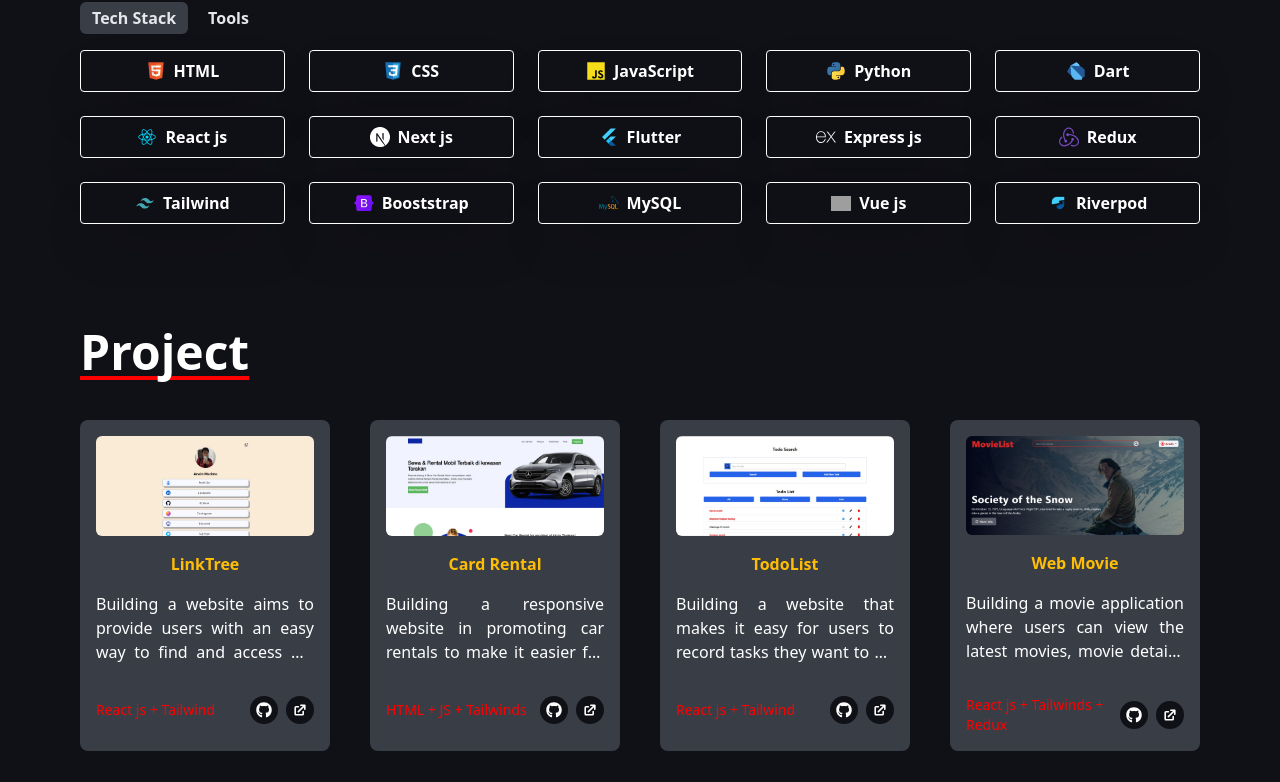
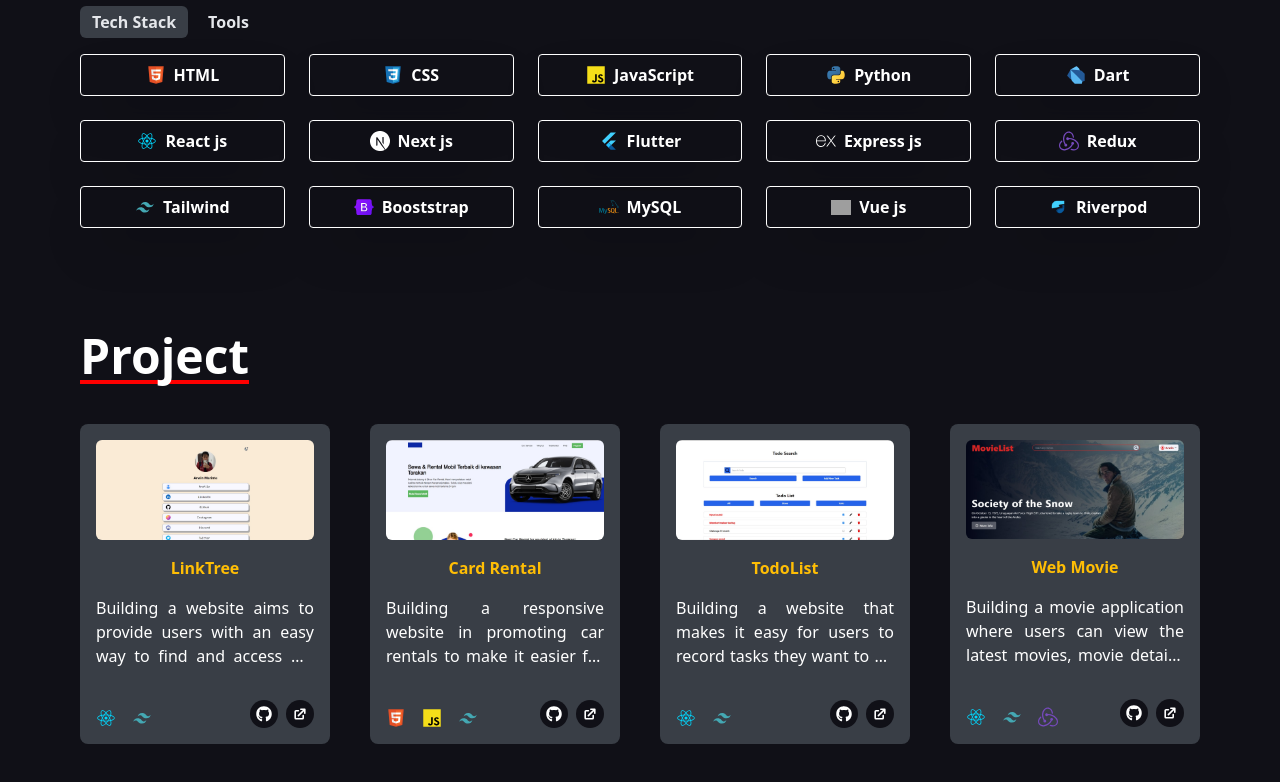
Before and after one commit to ArwinMarinta/Portofolio-nextjs, a Next.js app: page / in a window 1280 px wide. Shown: the part 1986-2768 px from the top of the page. Built offline with nearby package versions, Linux system fonts and the light colour scheme; grey boxes are pictures that could not be loaded.

Commit message:
add animation and update project

```diff
--- a/package.json
+++ b/package.json
@@ -9,6 +9,7 @@
     "lint": "next lint"
   },
   "dependencies": {
+    "aos": "^2.3.4",
     "next": "14.1.4",
     "react": "^18",
     "react-dom": "^18",
--- a/src/components/About.jsx
+++ b/src/components/About.jsx
@@ -8,7 +8,7 @@
 const About = () => {
   return (
     <main className="w-full flex bg-DARK pt-10 justify-center " id="About">
-      <div className="container mt-14 ">
+      <div className="container mt-14  " data-aos="fade-up">
         <div className="flex lg:flex-row flex-col gap-8 bg-DARK03 py-6 rounded-lg border-b-4 border-RED01">
           <div className="flex lg:w-[40%] flex-col  gap-2 font-bold text-5xl w-full items-center justify-center px-4">
             <span className="text-white mb-6 lg:hidden font-bold text-5xl flex justify-center">
--- a/src/components/Certificate.jsx
+++ b/src/components/Certificate.jsx
@@ -10,10 +10,13 @@
   return (
     <main className="w-full flex justify-center bg-DARK">
       <div className="container py-10 flex flex-col ">
-        <div className="text-RED01 font-bold text-5xl flex justify-center ">
+        <div
+          data-aos="zoom-in"
+          className="text-RED01 font-bold text-5xl flex justify-center "
+        >
           Certificate
         </div>
-        <div className="mt-10 ">
+        <div className="mt-10 " data-aos="fade-up">
           <Carousel
             responsive={responsive}
             additionalTransfrom={0}
--- a/src/components/Education.jsx
+++ b/src/components/Education.jsx
@@ -4,10 +4,12 @@
   return (
     <main className="w-full flex justify-center bg-DARK pt-10">
       <div className="container flex justify-center items-center flex-col">
-        <div className="text-RED01 font-bold text-5xl">Education</div>
-        <div className="relative mt-8 md:w-[60%]">
+        <div data-aos="fade-down" className="text-RED01 font-bold text-5xl">
+          Education
+        </div>
+        <div data-aos="zoom-in" className="relative mt-8 md:w-[60%]">
           <div className=" px-1  ">
-            <div className="border-l-4 border-RED01 text-white flex flex-col">
+            <div className="border-l-4 border-RED01 text-white flex flex-col ">
               <div className="flex flex-col pl-4">
                 <span className="text-lg">2021 - Now</span>
                 <span className="text-xl">INSTITUT TEKNOLOGI KALIMANTAN</span>
--- a/src/components/Home.jsx
+++ b/src/components/Home.jsx
@@ -4,12 +4,13 @@
 import Image from "next/image";
 import { IoPersonAdd } from "react-icons/io5";
 import Link from "next/link";
+import Aos from "aos";
 
 const Home = () => {
   return (
     <main className="w-full h-full lg:h-screen bg-DARK flex justify-center" id="Home">
       <div className="container flex lg:flex-row  flex-col items-center mt-20">
-        <div className="flex flex-col lg:w-[60%] gap-8">
+        <div data-aos="fade-right" className="flex flex-col lg:w-[60%] gap-8">
           <span className="flex flex-row gap-2 text-RED01 font-bold text-xl lg:text-3xl">
             Hello lm,
             <a className="text-white">Arwin Marinta</a>
@@ -38,7 +39,10 @@
             </Link>
           </div>
         </div>
-        <div className="lg:flex justify-center lg:w-[40%] mt-10 lg:mt-0 hidden">
+        <div
+          data-aos="fade-left"
+          className="lg:flex justify-center lg:w-[40%] mt-10 lg:mt-0 hidden"
+        >
           <Image src={IconHome} alt="Icon" className="rounded-xl w-full" />
         </div>
       </div>
--- a/src/components/Project.jsx
+++ b/src/components/Project.jsx
@@ -6,10 +6,16 @@
   return (
     <main className="w-full flex justify-center  bg-DARK py-10 " id="Project">
       <div className="container flex flex-col mt-10">
-        <div className="text-white  font-bold text-5xl border-b-4 border-RED01 max-w-fit">
+        <div
+          data-aos="fade-right"
+          className="text-white  font-bold text-5xl border-b-4 border-RED01 max-w-fit"
+        >
           Project
         </div>
-        <div className="grid lg:grid-cols-4 sm:grid-cols-2 grid-cols-1 gap-10 mt-10">
+        <div
+          data-aos="fade-up"
+          className="grid lg:grid-cols-4 sm:grid-cols-2 grid-cols-1 gap-10 mt-10"
+        >
           {Projects.map((data) => (
             <Card key={data.id} data={data} />
           ))}
--- a/src/components/Skill.jsx
+++ b/src/components/Skill.jsx
@@ -37,9 +37,13 @@
   return (
     <main className="w-full flex justify-center pt-10 bg-DARK " id="Skill">
       <div className="container py-6">
-        <span className="text-white font-bold text-5xl border-b-4 border-RED01 max-w-fit">
+        <div
+          data-aos="fade-left"
+          className="text-white font-bold text-5xl border-b-4 border-RED01 max-w-fit"
+        >
           Skill
-        </span>
+        </div>
+        <div data-aos="fade-right" className="flex flex-col">
           <div className="mt-8 flex gap-2">
             {Button.map((data) => (
               <button
@@ -63,6 +67,7 @@
               <Card_Skill key={data.id} data={data} />
             ))}
           </div>
+        </div>
 
         {/* <div className=" font-bold mt-8 text-lg text-YELLOW01">Tech Stack:</div>
         <div className="grid lg:grid-cols-5 grid-cols-2 sm:grid-cols-3 mt-2 gap-6">
--- a/src/components/card/Card_Porject.jsx
+++ b/src/components/card/Card_Porject.jsx
@@ -7,7 +7,7 @@
 
 const Card = ({ data }) => {
   return (
-    <div className=" flex flex-col bg-DARK03 py-4 rounded-lg w-full cursor-pointer">
+    <div className=" flex flex-col bg-DARK03 hover:bg-[#2e3142] py-4 rounded-lg w-full cursor-pointer">
       <div className="px-4  flex flex-col gap-4">
         <Image src={data?.image} alt="Picture Project" className="w-full rounded-md" />
         <span className="text-YELLOW01 font-bold flex text-center justify-center">
@@ -16,8 +16,14 @@
         <div className="flex text-white text-justify">
           <span className="line-clamp-3 hover:line-clamp-none">{data?.describe}</span>
         </div>
-        <div className="flex flex-row justify-between w-full items-center mt-4">
-          <div className="text-RED01 text-sm">{data?.tool}</div>
+        <div className="flex flex-row justify-between w-full items-end mt-4 ">
+          <div className="flex flex-row gap-4">
+            {data.tool.map((datas) => (
+              <div key={datas.id}>
+                <Image src={datas.image} alt="" width={20} height={20} />
+              </div>
+            ))}
+          </div>
           <div className="flex items-center gap-2 ">
             <Link
               href={data?.pathGit}
--- a/src/data/Navbar.js
+++ b/src/data/Navbar.js
@@ -4,7 +4,7 @@
   {
     id: 1,
     name: "Home",
-    path: "/",
+    path: "#Home",
   },
   {
     id: 2,
--- a/src/data/Project.js
+++ b/src/data/Project.js
@@ -8,7 +8,16 @@
 import Meraih from "@/assets/project/Meraih.png";
 import Koperasi from "@/assets/project/Koperasi.jpg";
 import Semiotika from "@/assets/project/Semiotika.png";
-
+import REACT from "../assets/skill/reactjs.svg";
+import FLUTTER from "../assets/skill/flutter.svg";
+import RIVERPOD from "../assets/skill/riverpod.png";
+import TAILWINDS from "../assets/skill/tailwind.svg";
+import REDUX from "../assets/skill/redux.svg";
+import EXPRESS from "../assets/skill/express.svg";
+import VUE from "../assets/skill/vue-js.svg";
+import HTML from "../assets/skill/html.svg";
+import JS from "../assets/skill/js.svg";
+import NEXT from "../assets/skill/next-js.svg";
 export const Projects = [
   {
     id: 1,
@@ -16,7 +25,16 @@
     tittle: "LinkTree",
     describe:
       "Building a website aims to provide users with an easy way to find and access my social media accounts.",
-    tool: "React js + Tailwind",
+    tool: [
+      {
+        id: 1,
+        image: REACT,
+      },
+      {
+        id: 2,
+        image: TAILWINDS,
+      },
+    ],
     pathGit: "https://github.com/ArwinMarinta/link-tree",
     pathApp: "https://link-tree.arwinmarinta.com",
   },
@@ -26,7 +44,20 @@
     tittle: "Card Rental",
     describe:
       "Building a responsive website in promoting car rentals to make it easier for users to find car rentals in their area.",
-    tool: "HTML + JS + Tailwinds",
+    tool: [
+      {
+        id: 1,
+        image: HTML,
+      },
+      {
+        id: 2,
+        image: JS,
+      },
+      {
+        id: 3,
+        image: TAILWINDS,
+      },
+    ],
     pathGit: "https://github.com/ArwinMarinta/Car-Rental",
     pathApp: "https://car-rental.arwinmarinta.com",
   },
@@ -36,7 +67,16 @@
     tittle: "TodoList",
     describe:
       "Building a website that makes it easy for users to record tasks they want to do and have done",
-    tool: "React js + Tailwind",
+    tool: [
+      {
+        id: 1,
+        image: REACT,
+      },
+      {
+        id: 2,
+        image: TAILWINDS,
+      },
+    ],
     pathGit: "https://github.com/ArwinMarinta/Todo-List",
     pathApp: "https://todo.arwinmarinta.com",
   },
@@ -46,7 +86,20 @@
     tittle: "Web Movie",
     describe:
       "Building a movie application where users can view the latest movies, movie details, and movie trailers",
-    tool: "React js + Tailwinds + Redux",
+    tool: [
+      {
+        id: 1,
+        image: REACT,
+      },
+      {
+        id: 2,
+        image: TAILWINDS,
+      },
+      {
+        id: 3,
+        image: REDUX,
+      },
+    ],
     pathGit: "https://github.com/ArwinMarinta/ch6-movie-useRedux",
     pathApp: "https://web-movie.arwinmarinta.com",
   },
@@ -56,7 +109,20 @@
     tittle: "Masive Online Open Course",
     describe:
       "Building MOOC applications in the form of videos that can be accessed at any time and can be used on various devices",
-    tool: "React js + Tailwinds + Redux",
+    tool: [
+      {
+        id: 1,
+        image: REACT,
+      },
+      {
+        id: 2,
+        image: TAILWINDS,
+      },
+      {
+        id: 3,
+        image: REDUX,
+      },
+    ],
     pathGit: "https://github.com/ArwinMarinta/Front-End-iLearnTech",
     pathApp: "https://ilearn-tech.arwinmarinta.com",
   },
@@ -66,7 +132,20 @@
     tittle: "Dashboard MOOC",
     describe:
       "Building an admin dashboard from the mooc application in making it easier to manage data",
-    tool: "React js + Tailwinds + Redux",
+    tool: [
+      {
+        id: 1,
+        image: REACT,
+      },
+      {
+        id: 2,
+        image: TAILWINDS,
+      },
+      {
+        id: 3,
+        image: REDUX,
+      },
+    ],
     pathGit: "https://github.com/ArwinMarinta/Dashboard-Admin-iLearnTech",
     pathApp: "https://ilearn-tech-admin.arwinmarinta.com",
   },
@@ -76,7 +155,16 @@
     tittle: "Portofolio",
     describe:
       "create a personal website that contains information about myself, my education, skills, and projects that I have worked on.",
-    tool: "Next js + Tailwinds",
+    tool: [
+      {
+        id: 1,
+        image: NEXT,
+      },
+      {
+        id: 2,
+        image: TAILWINDS,
+      },
+    ],
     pathGit: "https://github.com/ArwinMarinta/Portofolio-nextjs",
     pathApp: "https://portofolio.arwinmarinta.com",
   },
@@ -86,7 +174,20 @@
     tittle: "Koperasi",
     describe:
       "Building a web-based cooperative application in selling goods and entrusting goods. Members can also pay dues and withdraw contributions.",
-    tool: "Next js + Tailwinds + Redux",
+    tool: [
+      {
+        id: 1,
+        image: NEXT,
+      },
+      {
+        id: 2,
+        image: TAILWINDS,
+      },
+      {
+        id: 3,
+        image: REDUX,
+      },
+    ],
     pathGit: "https://github.com/orgs/Koperasi-ITK/repositories",
     pathApp: "",
   },
@@ -96,7 +197,16 @@
     tittle: "Employee Attendance",
     describe:
       "Create a mobile application to record employee attendance in a company. In addition, employees can also apply for permits, sickness, and more.",
-    tool: "Flutter + Riverpod",
+    tool: [
+      {
+        id: 1,
+        image: FLUTTER,
+      },
+      {
+        id: 2,
+        image: RIVERPOD,
+      },
+    ],
     pathGit: "https://github.com/ippl-hr-application/frontend-mobile",
     pathApp: "",
   },
@@ -106,7 +216,16 @@
     tittle: "Semiotika",
     describe:
       "Create a website as a medium of information and for the list of seminars to be conducted.",
-    tool: "Vue + Tailwinds",
+    tool: [
+      {
+        id: 1,
+        image: VUE,
+      },
+      {
+        id: 2,
+        image: TAILWINDS,
+      },
+    ],
     pathGit: "https://github.com/ArwinMarinta/semiotika-clone",
     pathApp: "https://semiotikaclone.arwinmarinta.com",
   },
--- a/src/pages/_app.js
+++ b/src/pages/_app.js
@@ -1,5 +1,15 @@
 import "@/styles/globals.css";
+import { React, useEffect } from "react";
+import AOS from "aos";
+import "aos/dist/aos.css";
 
-export default function App({ Component, pageProps }) {
+function App({ Component, pageProps }) {
+  useEffect(() => {
+    AOS.init({
+      duration: 1000,
+      once: false,
+    });
+  }, []);
   return <Component {...pageProps} />;
 }
+export default App;
```
Also changed, not shown: 1 other file (tests, documents, lock files or other folders). Lines whose indentation alone changed are shown as unchanged.
